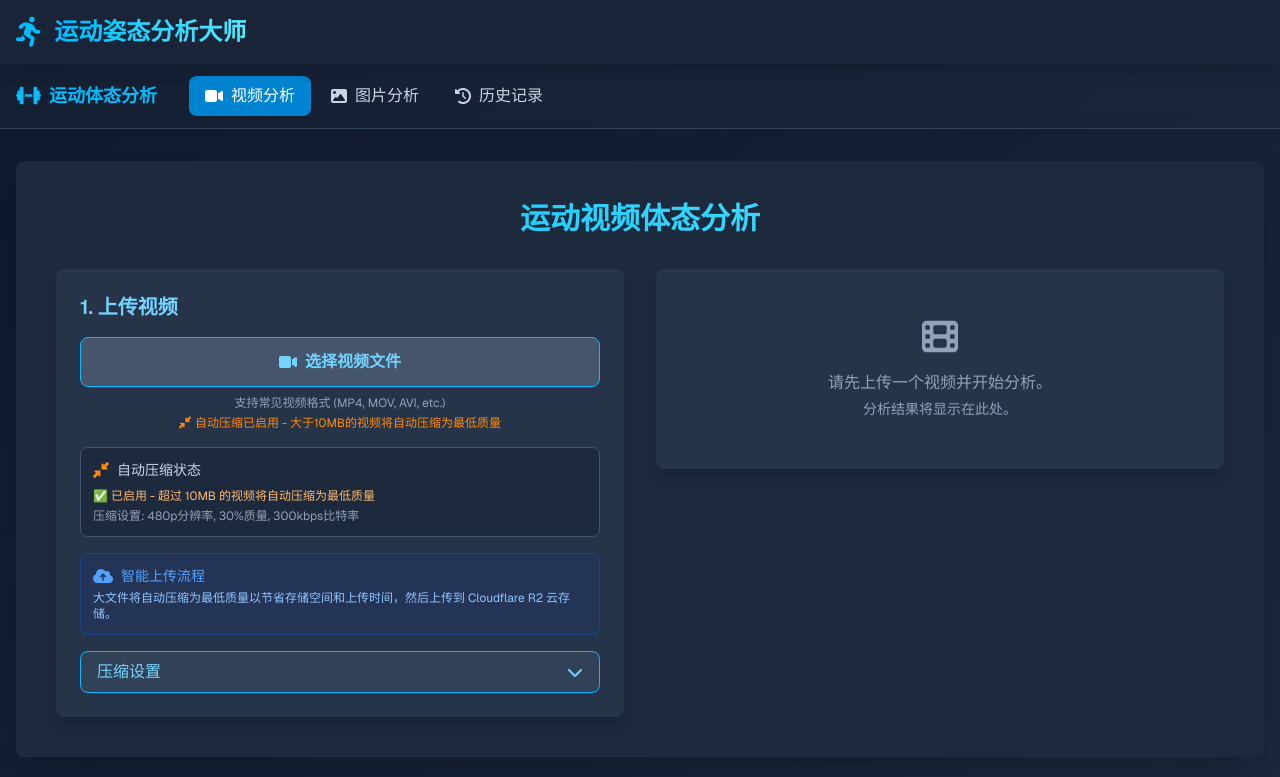
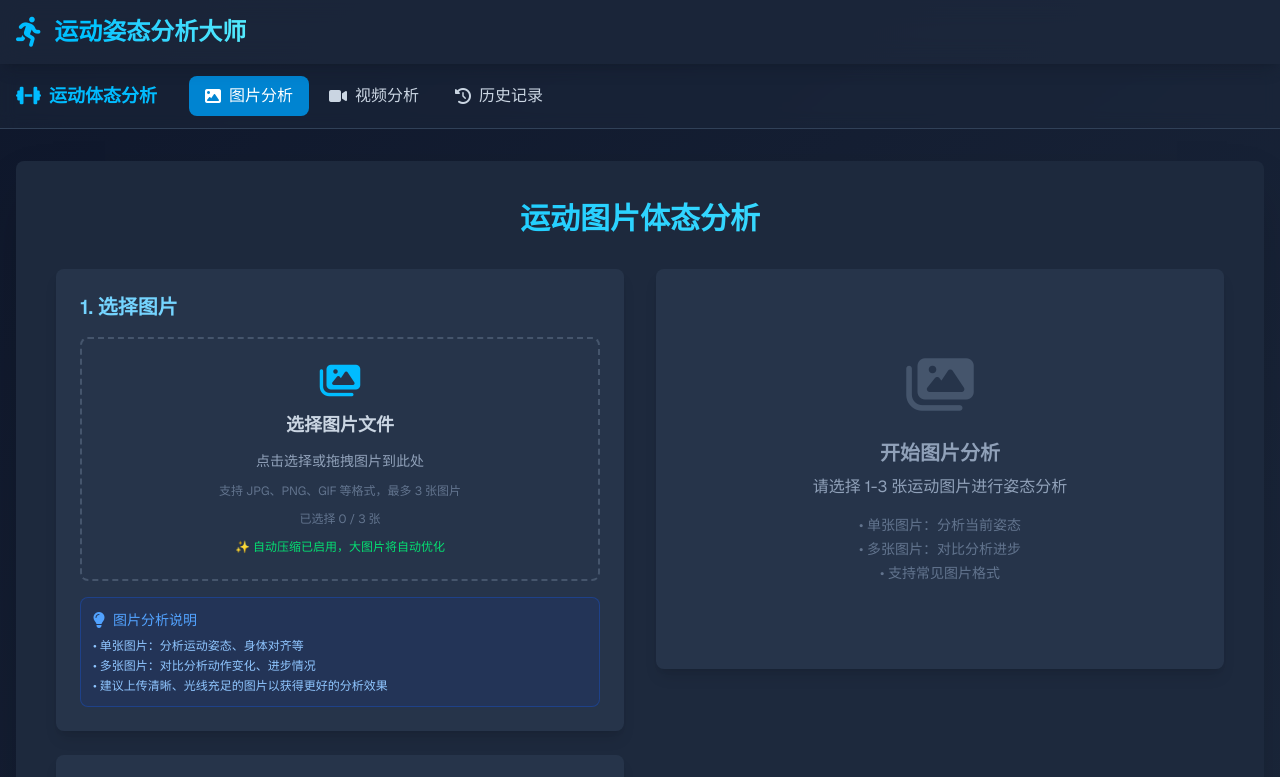
Before and after one commit to bluegithupu/sports-posture-analyzer, a Next.js app: page / in a window 1280 px wide. Shown: the top 777 px of the page. Built offline with nearby package versions, Linux system fonts and the light colour scheme.

Commit message:
feat: 图片分析作为默认页面

```diff
--- a/app/page.tsx
+++ b/app/page.tsx
@@ -1,5 +1,5 @@
-import { HomePage } from "@/components/HomePage";
+import { ImageAnalysisPage } from "@/components/ImageAnalysisPage";
 
 export default function Home() {
-  return <HomePage />;
+  return <ImageAnalysisPage />;
 }
--- /dev/null
+++ b/app/video-analysis/page.tsx
@@ -0,0 +1,5 @@
+import { HomePage } from "@/components/HomePage";
+
+export default function VideoAnalysis() {
+  return <HomePage />;
+}
--- a/components/Navigation.tsx
+++ b/components/Navigation.tsx
@@ -8,8 +8,8 @@ export const Navigation: React.FC = () => {
     const pathname = usePathname();
 
     const navItems = [
-        { path: '/', label: '视频分析', icon: 'fas fa-video' },
-        { path: '/image-analysis', label: '图片分析', icon: 'fas fa-image' },
+        { path: '/', label: '图片分析', icon: 'fas fa-image' },
+        { path: '/video-analysis', label: '视频分析', icon: 'fas fa-video' },
         { path: '/history', label: '历史记录', icon: 'fas fa-history' }
     ];
 
```
